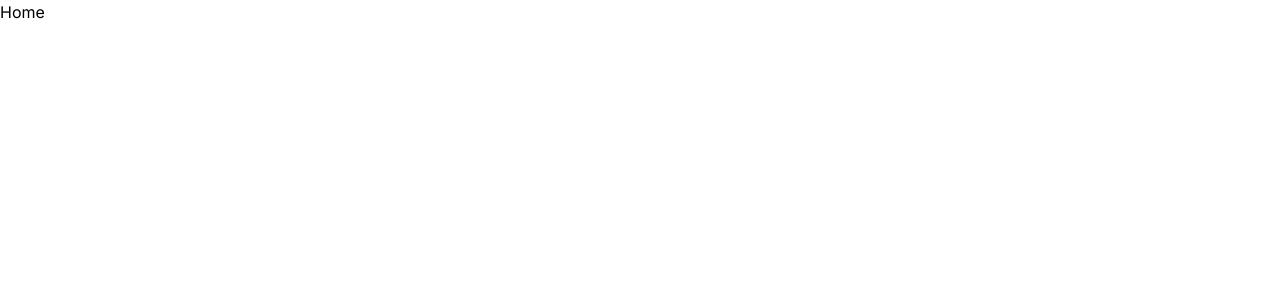
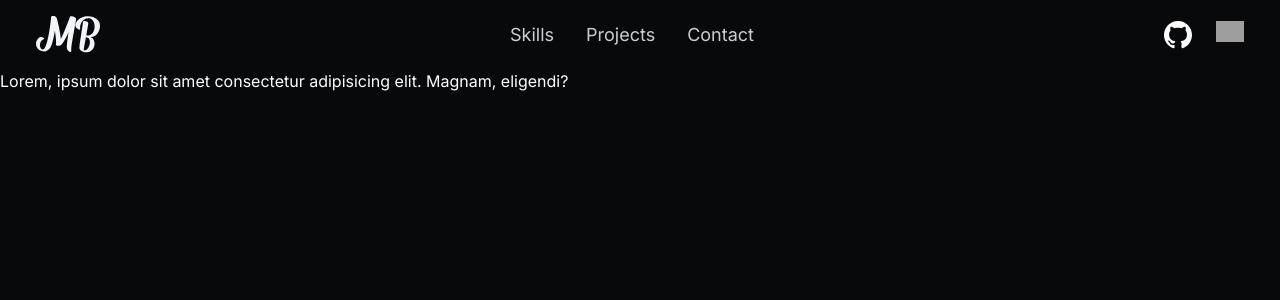
Before and after one commit to Michael-Bombini/portfolio-v2, a Next.js app: page / in a window 1280 px wide. Shown: the top 300 px of the page. Built offline with nearby package versions, Linux system fonts and the light colour scheme; grey boxes are pictures that could not be loaded.

Commit message:
Navigation completed

```diff
--- a/app/globals.css
+++ b/app/globals.css
@@ -1,3 +1,7 @@
 @tailwind base;
 @tailwind components;
 @tailwind utilities;
+
+html , body {
+  background-color: #08090B;
+}
--- a/app/layout.tsx
+++ b/app/layout.tsx
@@ -1,22 +1,26 @@
-import './globals.css'
-import type { Metadata } from 'next'
-import { Inter } from 'next/font/google'
+import Navigation from "@/components/ui/Navigation";
+import "./globals.css";
+import type { Metadata } from "next";
+import { Inter } from "next/font/google";
 
-const inter = Inter({ subsets: ['latin'] })
+const inter = Inter({ weight: "400", subsets: ["latin"] });
 
 export const metadata: Metadata = {
-  title: 'Create Next App',
-  description: 'Generated by create next app',
-}
+  title: "Create Next App",
+  description: "Generated by create next app",
+};
 
 export default function RootLayout({
   children,
 }: {
-  children: React.ReactNode
+  children: React.ReactNode;
 }) {
   return (
     <html lang="en">
-      <body className={inter.className}>{children}</body>
+      <body className={inter.className}>
+        <Navigation />
+        <main>{children}</main>
+      </body>
     </html>
-  )
+  );
 }
--- a/app/page.tsx
+++ b/app/page.tsx
@@ -1,5 +1,10 @@
 export default function Home() {
   return (
-    <div>Home</div>
-  )
+    <div>
+      <p className="text-white">
+        Lorem, ipsum dolor sit amet consectetur adipisicing elit. Magnam,
+        eligendi?
+      </p>
+    </div>
+  );
 }
--- /dev/null
+++ b/components/ui/Navigation.tsx
@@ -0,0 +1,66 @@
+import Link from "next/link";
+import Image from "next/image";
+import NavigationMobile from "./NavigationMobile";
+import { LINKS } from "@/shared/utilities/Links";
+
+
+export default function Navigation() {
+  return (
+    <header className="px-4 md:px-9 py-4 text-white/80 flex justify-between items-center">
+      <Link className="" href={"/"}>
+        <Image
+          src={"/logo.svg"}
+          alt="Personal logo"
+          width={80}
+          height={80}
+          loading="lazy"
+          className="w-16"
+        />
+      </Link>
+
+      <nav className="hidden md:block">
+        <ul className="text-lg flex gap-8">
+          {LINKS.map((link) => {
+            return (
+              <li key={link.text}>
+                <Link
+                  className="hover:text-blue-400 transition"
+                  href={link.link}
+                >
+                  {link.text}
+                </Link>
+              </li>
+            );
+          })}
+        </ul>
+      </nav>
+      <ul className="gap-6 hidden sm:flex">
+        <li>
+          <Link className="" href={"#skills"}>
+            <Image
+              src={"/github.svg"}
+              alt="GitHub icon"
+              width={30}
+              loading="lazy"
+              height={30}
+              className="w-7"
+            />
+          </Link>
+        </li>
+        <li>
+          <Link className="" href={"#skills"}>
+            <Image
+              src={"/linkedin.svg"}
+              alt="Linkedin icon"
+              width={30}
+              height={30}
+              loading="lazy"
+              className="w-7"
+            />
+          </Link>
+        </li>
+      </ul>
+      <NavigationMobile />
+    </header>
+  );
+}
--- /dev/null
+++ b/components/ui/NavigationMobile.tsx
@@ -0,0 +1,60 @@
+"use client";
+
+import { ALL_LINKS } from "@/shared/utilities/Links";
+import Link from "next/link";
+import { useState } from "react";
+
+export default function NavigationMobile() {
+  const [showNavigation, setShowNavigation] = useState<boolean>(false);
+
+  return (
+    <div className="block md:hidden">
+      <button
+        onClick={() => setShowNavigation(true)}
+        className="md:hidden w-8 h-8 flex flex-col justify-between items-end cursor-pointer"
+      >
+        <span className="bg-white h-0.5 w-2"></span>
+        <span className="bg-white h-0.5 w-4"></span>
+        <span className="bg-white h-0.5 w-7"></span>
+      </button>
+
+      <nav
+        className={`block z-50 absolute bg-black transition-all duration-500 ease-in-out transform inset-0 h-full w-full ${
+          showNavigation
+            ? "-translate-y-0 opacity-100"
+            : "-translate-y-full opacity-0"
+        }`}
+      >
+        <div className="text-right md:px-9 py-4">
+          <button
+            onClick={() => setShowNavigation(false)}
+            className="md:hidden text-2xl font-semibold hover:text-blue-400 transition px-4"
+          >
+            X
+          </button>
+          <ul className="flex flex-col items-center justify-between gap-16 text-2xl py-12">
+            {ALL_LINKS.map((link) => {
+              return (
+                <li
+                  key={link.text}
+                  className="w-full text-center relative after:w-0
+                  hover:after:w-full transition-all hover:transition-all  after:h-full after:absolute
+                  after:transition-all after:duration-500 hover:after:bg-gradient-to-r hover:after:from-blue-700/30
+                  hover:after:to-black after:left-0 after:top-0  duration-700 py-4 text-3xl "
+                >
+                  <Link
+                    onClick={() => setShowNavigation(!showNavigation)}
+                    className="relative z-50 text-white/70 hover:text-white transtion-all hover:transition-all"
+                    href={link.link}
+                  >
+                    {link.text}
+                  </Link>
+                </li>
+              );
+            })}
+          </ul>
+        </div>
+      </nav>
+    </div>
+  );
+}
--- /dev/null
+++ b/shared/utilities/Links.ts
@@ -0,0 +1,42 @@
+interface Link {
+  link: string;
+  text: string;
+}
+
+export const LINKS: Link[] = [
+  {
+    link: "#skills",
+    text: "Skills",
+  },
+  {
+    link: "#projects",
+    text: "Projects",
+  },
+  {
+    link: "#contact",
+    text: "Contact",
+  },
+];
+
+export const ALL_LINKS: Link[] = [
+  {
+    link: "#skills",
+    text: "Skills",
+  },
+  {
+    link: "#projects",
+    text: "Projects",
+  },
+  {
+    link: "#contact",
+    text: "Contact",
+  },
+  {
+    link: 'https://www.linkedin.com/in/michael-bombini/',
+    text: 'Linkedin'
+  },
+  {
+    link: 'https://github.com/Michael-Bombini',
+    text: 'GitHub'
+  }
+];
```
Also changed, not shown: public/github.svg, public/logo.svg (added).
